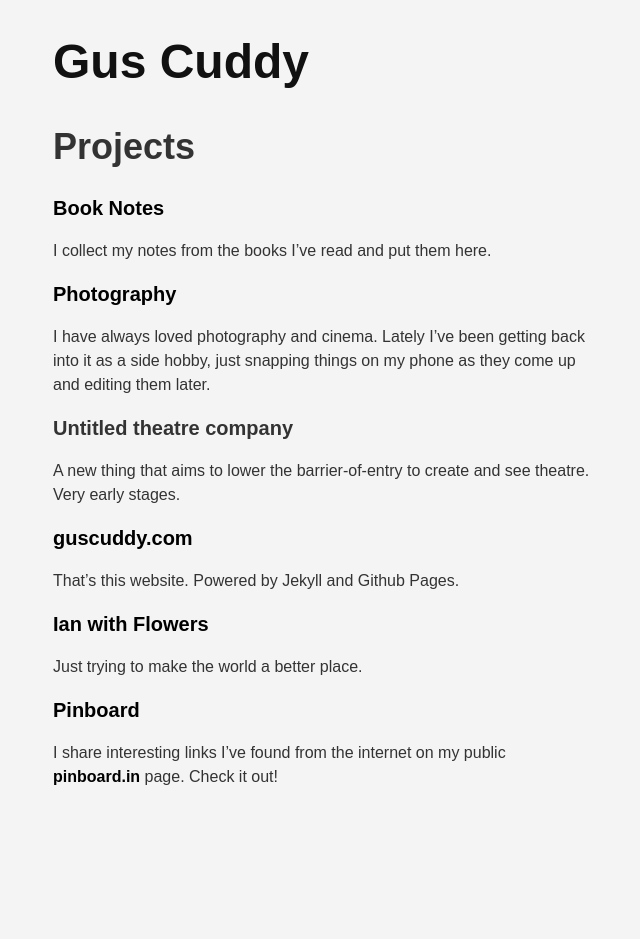
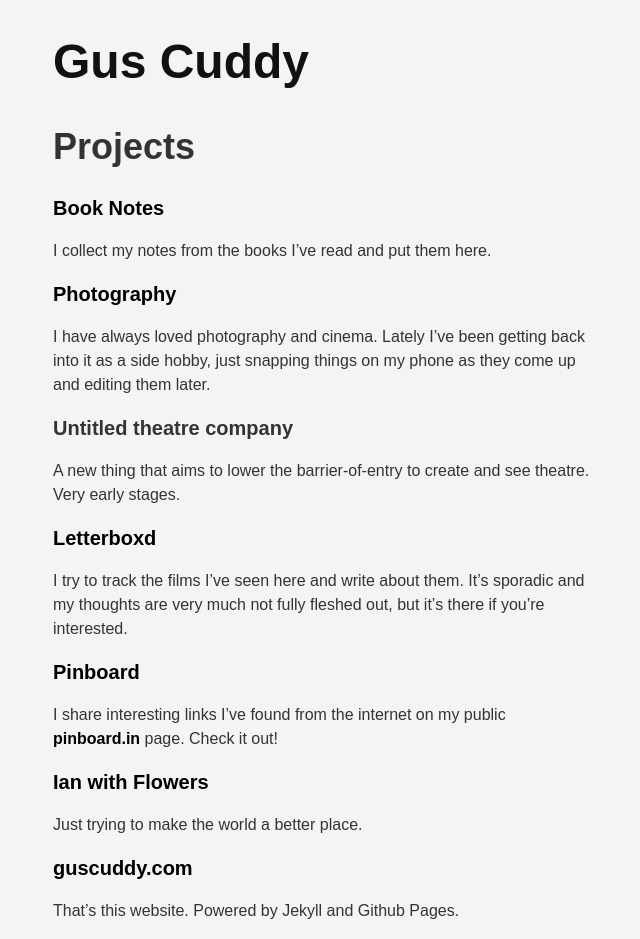
Before and after one commit to gcuddy/gcuddy.github.io, a Jekyll site: the page built from projects.md, in a window 1280 px wide. Shown: the whole page, without its empty margins (11-651 px from the left). Built offline with Jekyll 4.4.1, drawn with Linux system fonts in a browser that asks for light colours; nearby versions of some CDN libraries; library files that are not in the unit come from our copies; before the commit the page ends 900 px from its top, so only the background shows below that.

Commit message:
Added letterboxd.

```diff
--- a/projects.md
+++ b/projects.md
@@ -22,17 +22,22 @@
 
 A new thing that aims to lower the barrier-of-entry to create and see theatre. Very early stages.
 
-# [guscuddy.com](https://github.com/gcuddy/gcuddy.github.io)
+# [Letterboxd](https://letterboxd.com/thelobster/)
 {: .f4}
 
-That's this website. Powered by Jekyll and Github Pages.
+I try to track the films I've seen here and write about them. It's sporadic and my thoughts are very much not fully fleshed out, but it's there if you're interested.
+
+# [Pinboard](https://pinboard.in/u:guscuddy/public/)
+{: .f4}
+
+I share interesting links I've found from the internet on my public [pinboard.in](http://pinboard.in) page. Check it out!
 
 # [Ian with Flowers](http://ianwithflowers.tumblr.com)
 {: .f4}
 
 Just trying to make the world a better place.
 
-# [Pinboard](https://pinboard.in/u:guscuddy/public/)
+# [guscuddy.com](https://github.com/gcuddy/gcuddy.github.io)
 {: .f4}
 
-I share interesting links I've found from the internet on my public [pinboard.in](http://pinboard.in) page. Check it out!
+That's this website. Powered by Jekyll and Github Pages.
```
